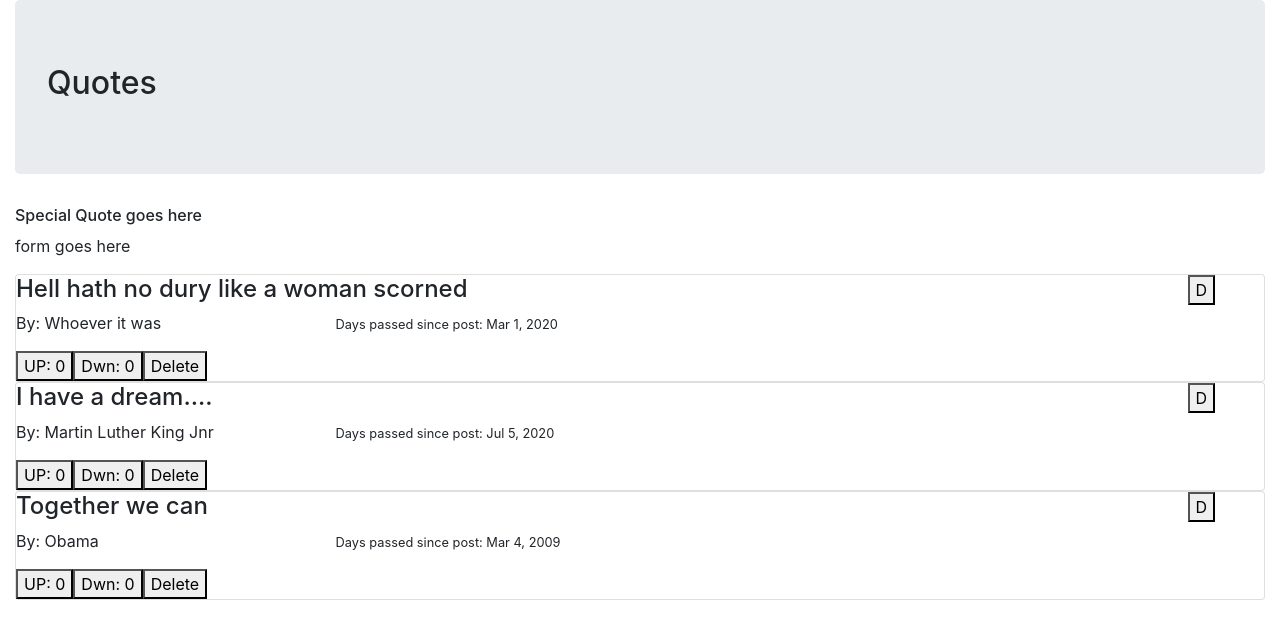
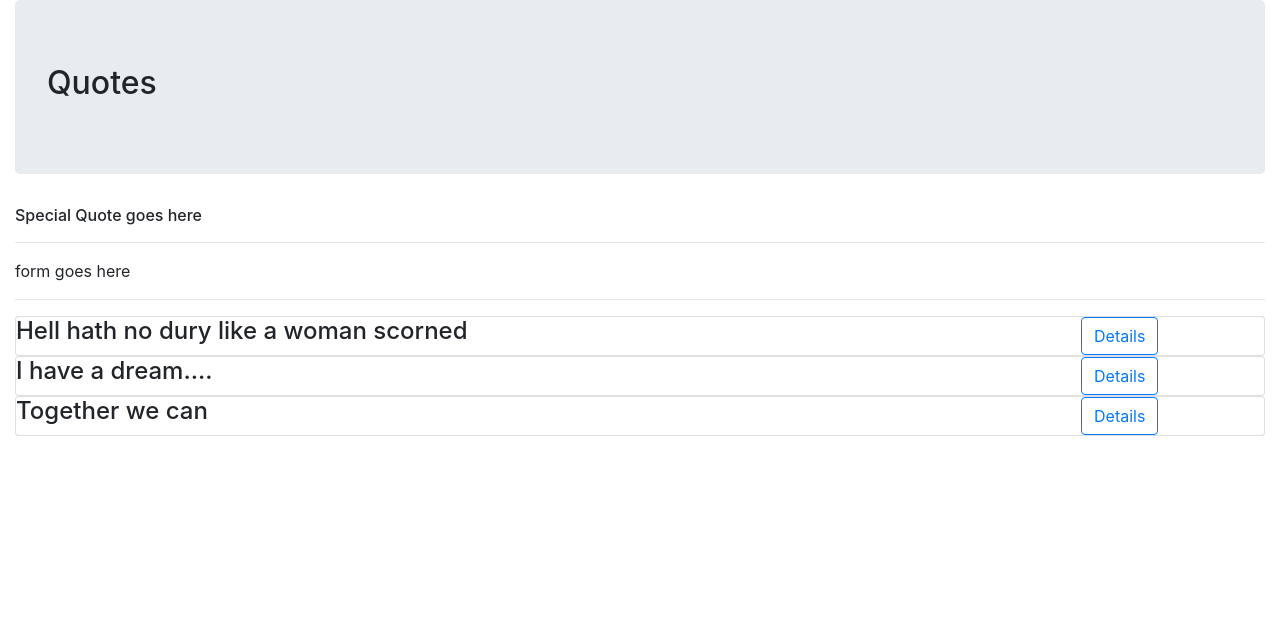
Before and after one commit to Nicholas-Muturi/mc21-quotes, an Angular app: page / in a window 1280 px wide. Shown: the top 638 px of the page. Built offline with nearby package versions, Linux system fonts and the light colour scheme.

Commit message:
implemented toggle details button to show/hide quote details

```diff
--- a/src/app/quote-details/quote-details.component.html
+++ b/src/app/quote-details/quote-details.component.html
@@ -1,15 +1,15 @@
 <div class="row">
-    <div class="col-md-3">
-        <p>By:  {{quote.author}}</p>
-    </div>
-    <div class="col-md-5">
-        <small>Days passed since post: {{quote.daysPassed|date}}</small>
-    </div>
+  <div class="col-md-3">
+    <p>By: {{quote.author}}</p>
+  </div>
+  <div class="col-md-5">
+    <small>Days passed: {{quote.daysPassed|date}}</small>
+  </div>
 </div>
 
 
 <div id="buttonsDiv">
-    <button>UP: {{quote.upvote}}</button>
-    <button>Dwn: {{quote.downvote}}</button>
-    <button>Delete</button>
+  <button class="btn btn-outline-primary">UP: {{quote.upvote}}</button>
+  <button class="btn btn-outline-primary">Dwn: {{quote.downvote}}</button>
+  <button class="btn btn-outline-danger">Delete</button>
 </div>
--- a/src/app/quote/quote.component.html
+++ b/src/app/quote/quote.component.html
@@ -2,26 +2,25 @@
   <div class="jumbotron">
     <h2 id="jumboText">Quotes</h2>
   </div>
-
   <div id="specialQuote">
     <h6>Special Quote goes here</h6>
   </div>
-
+  <hr>
   <div id="formDiv">
     <quote-form></quote-form>
   </div>
-
+  <hr>
   <div id="detailsDiv" *ngFor='let quote of quotes; let i = index'>
     <div class="card">
       <div class="row">
-        <div class="col-md-11">
+        <div class="col-md-10">
           <h4 id="mainQuote">{{quote.quote}}</h4>
         </div>
-        <div class="col-md-1">
-          <button>D</button>
+        <div class="col-md-2">
+          <button class="btn btn-outline-primary" (click)="toggleDetails(i)">Details</button>
         </div>
       </div>
-      <quote-details [quote]='quote'></quote-details>
+      <quote-details *ngIf='quote.showDetails' [quote]='quote'></quote-details>
     </div>
   </div>
 </div>
--- a/src/app/quote/quote.component.ts
+++ b/src/app/quote/quote.component.ts
@@ -12,6 +12,11 @@ export class QuoteComponent implements OnInit {
     new Quote(1,"I have a dream....","Martin Luther King Jnr",new Date(2019,18,5),0,0,0),
     new Quote(2,"Together we can","Obama",new Date(2009,2,4),0,0,0)
   ];
+
+  toggleDetails(index: number){
+    this.quotes[index].showDetails = !this.quotes[index].showDetails
+  }
+
   constructor() { }
 
   ngOnInit() {
```
